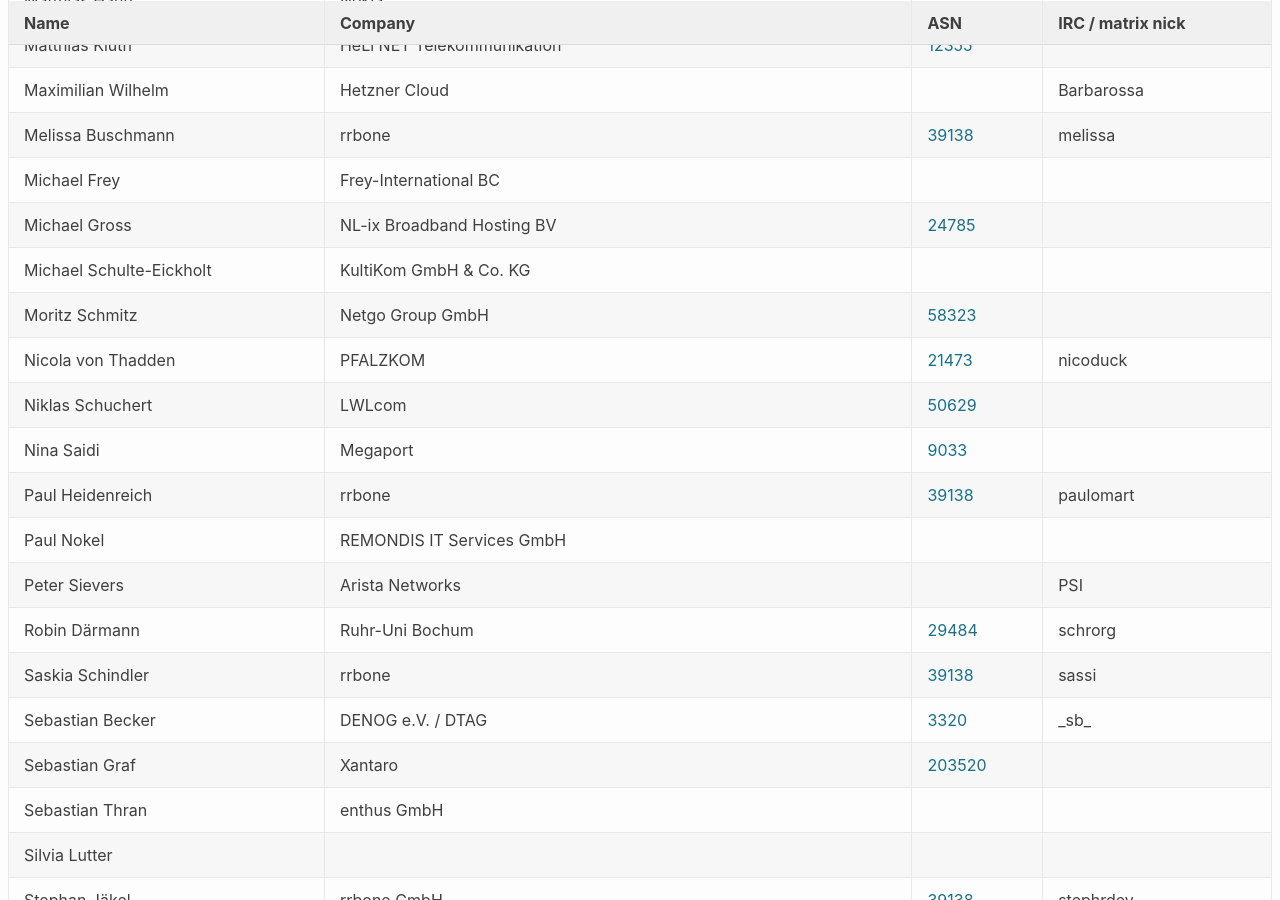
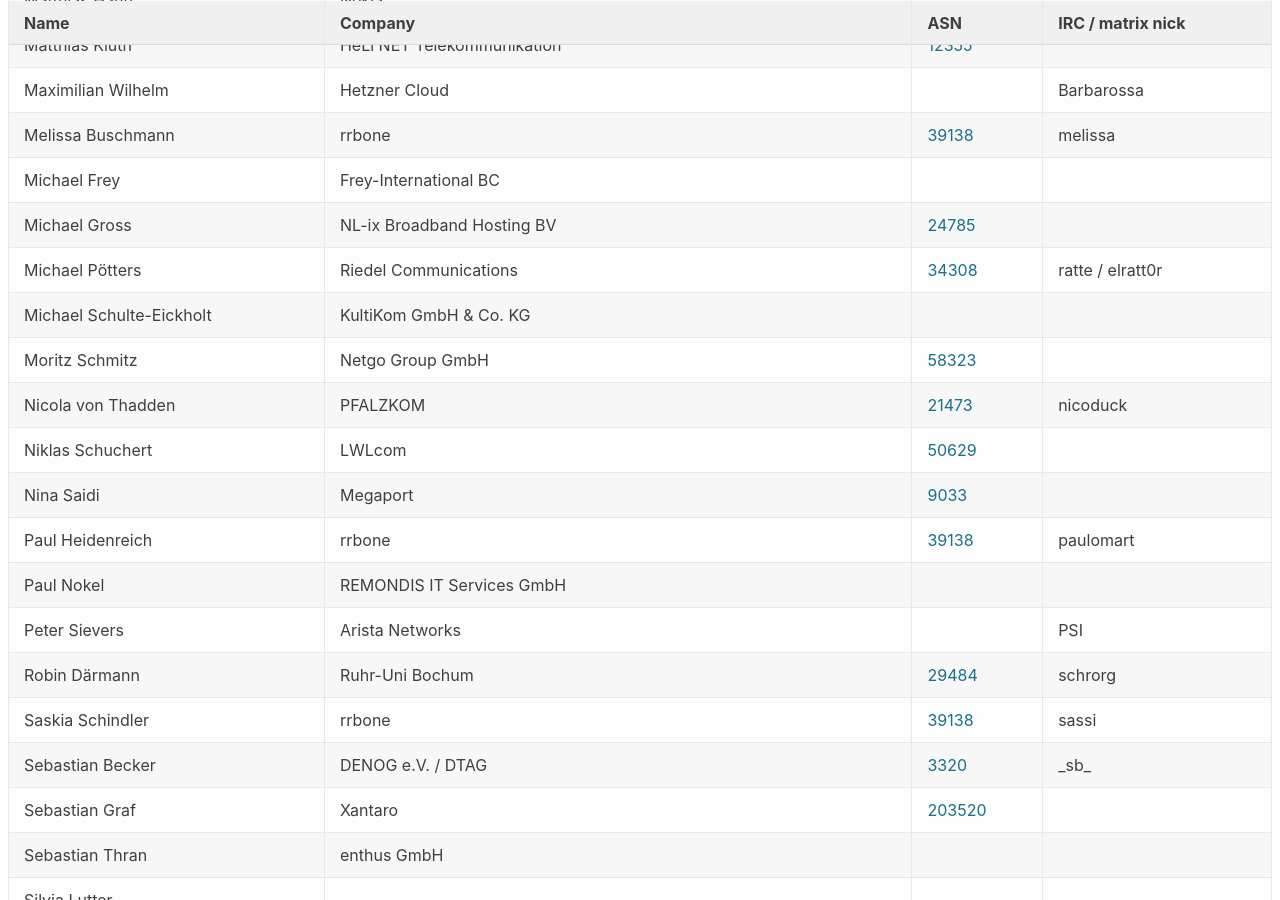
Before and after one commit to denog/pretix-attendeelist, a Jekyll site: the page built from denogmeetup25-02/index.markdown, in a window 1280 px wide and 900 px high, scrolled down 1246 px. Built offline with Jekyll 4.4.1, drawn with Linux system fonts in a browser that asks for light colours.

Commit message:
Latest data: Tue Mar 11 13:14:43 UTC 2025

```diff
--- a/_data/attendees_denogmeetup25-02.json
+++ b/_data/attendees_denogmeetup25-02.json
@@ -192,6 +192,12 @@
     "asn": "24785"
   },
   {
+    "name": "Michael Pötters",
+    "company": "Riedel Communications",
+    "irc": "ratte / elratt0r",
+    "asn": "34308"
+  },
+  {
     "name": "Michael Schulte-Eickholt",
     "company": "KultiKom GmbH & Co. KG",
     "irc": null,
```
